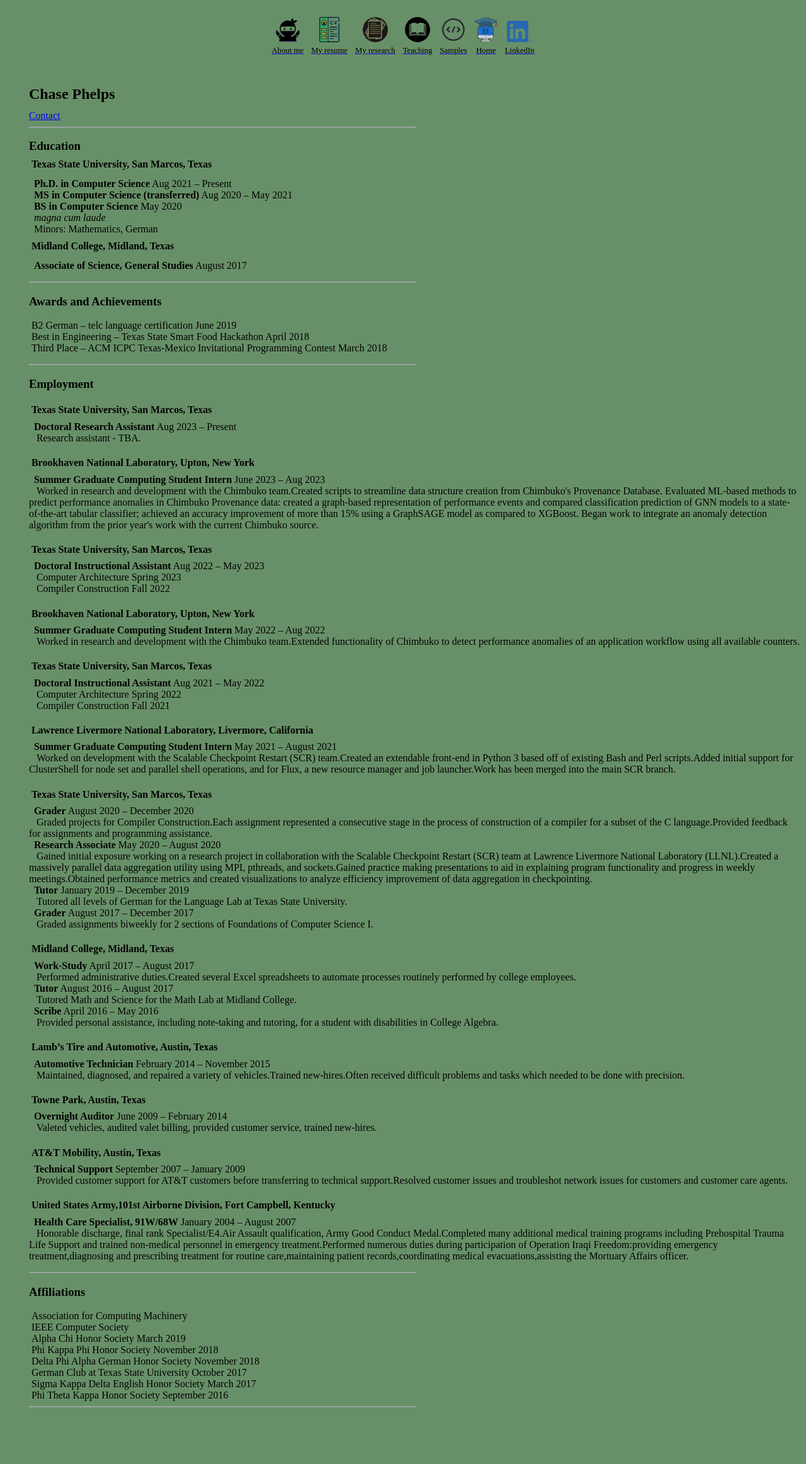
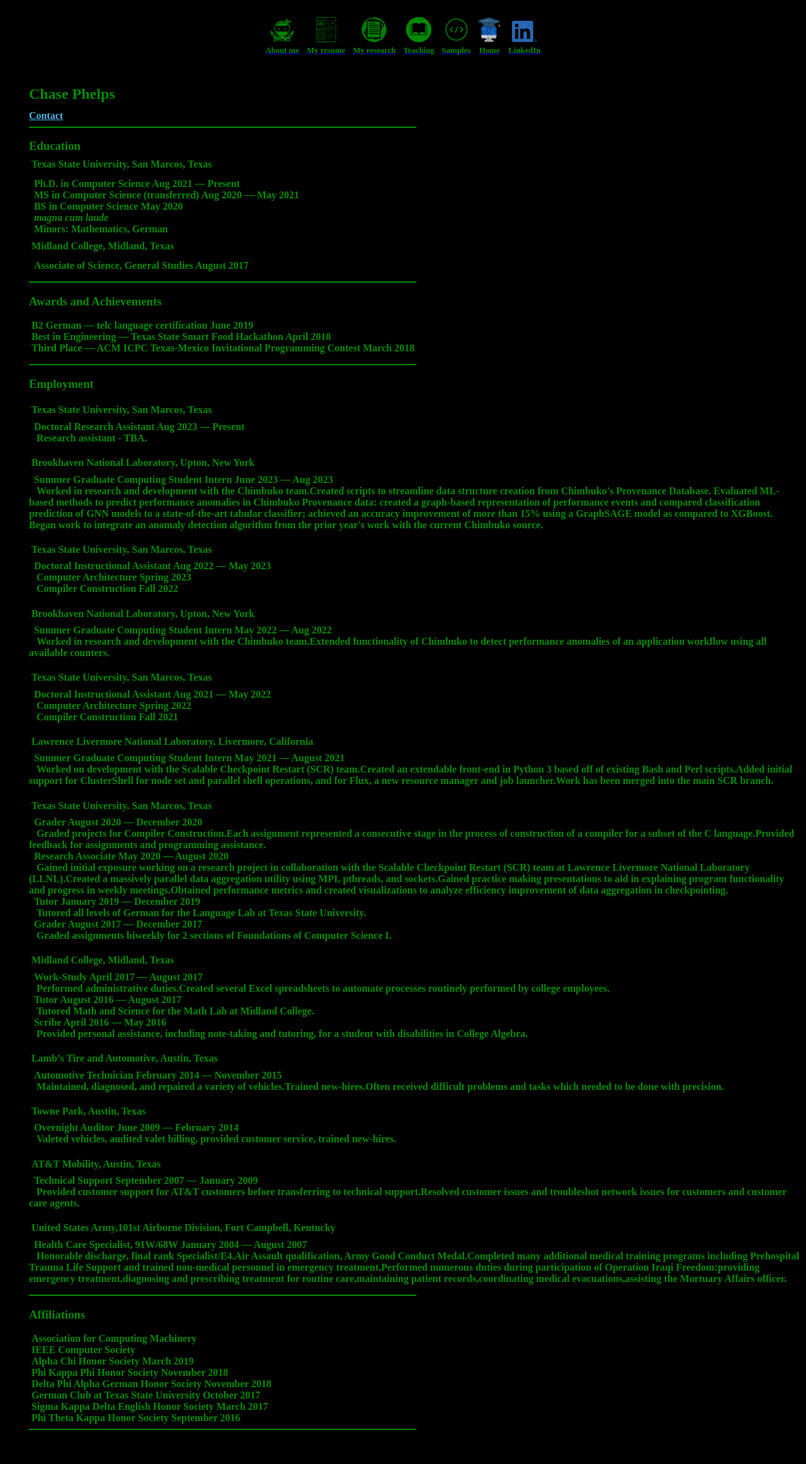
Before and after one commit to chaseleif/chaseleif.github.io, a PHP site: page /index.php?resume in a window 1280 px wide. Shown: the whole page at 63% size. Before the commit the page ends 2235 px from the top, so only its background shows below. Run offline with PHP 8.4, Linux system fonts and the light colour scheme.

Commit message:
change color scheme, use mdash

```diff
--- a/index.php
+++ b/index.php
@@ -99,7 +99,7 @@
         $body .= '</li>';
       }
       $body .= '</ul>';
-      $body .= '<hr width="50%" color="#99A3A4" align="left" />';
+      $body .= '<hr width="50%" color="#008A00" align="left" />';
     }
   }
   else {
@@ -124,6 +124,7 @@
   $page = preg_replace('/\n+/','',$page);
   $page = preg_replace('/\s+/',' ',$page);
   $page = preg_replace('/>\s+</','><',$page);
+  $page = str_replace('a href=','a style="color:#4bb4e6" href=',$page);
   preg_match_all('/:FILE=([^<]+)/', $page, $matches);
   foreach ($matches[1] as $match) {
     $page = str_replace("FILE=$match", code2html($match), $page);
--- a/page.html
+++ b/page.html
@@ -8,14 +8,15 @@
   <meta name="viewport" content="initial-scale=1.0,maximum-scale=1.0,user-scalable=yes,width=device-width">
   <style>
     figure {
-      border: 1px #a9a9a9 solid;
+      border: 3px #008A00 solid;
       width: fit-content;
       padding: 12px;
       margin: auto;
     }
     figcaption {
-      background-color: #689068;
-      color: #000000;
+      background-color: #000000;
+      font-weight: bold;
+      color: #008A00;
       padding: 2px;
       text-align: center;
       font-size: 80%;
@@ -36,7 +37,7 @@
       height: 100%;
     }
     .page-preview-header {
-      background: #689068;
+      background: #000000;
       border: none;
       height: 70px;
       position: relative;
@@ -48,11 +49,11 @@
       padding: 4px;
     }
     .page-preview-header > a:hover {
-      background: #e2f0fc;
+      background: #103010;
       text-decoration: none;
     }
     .page-preview-header > a.active {
-      background: #c9e4f9;
+      background: #103010;
     }
     .page-preview-header > .main {
       margin-right: 0px;
@@ -64,6 +65,8 @@
       padding-top: 3%;
       padding-left: 3%;
       padding-bottom: 3%;
+      color: #008A00;
+      font-weight: bold;
     }
     @media only screen and (orientation: portrait) {
       body {
@@ -93,21 +96,21 @@
     }
   </style>
 </head>
-<body bgcolor="#689068">
+<body bgcolor="#000000">
 <div class="page-preview-header">
-  <a class="hidden-sm hidden-xs" href="index.php?aboutme" id="AboutMe" data-preview-size="100%"><img alt="About Me" src="images/avatar75.png">
+  <a class="hidden-sm hidden-xs" href="index.php?aboutme" id="AboutMe" data-preview-size="100%"><img alt="About Me" src="images/avatar752.png">
   <figcaption>About me</figcaption>
   </a>
-  <a class="hidden-sm hidden-xs" href="index.php?resume" id="MarkdownResume" data-preview-size="1040px"><img alt="Markdown Resume" src="images/resumeico.png">
+  <a class="hidden-sm hidden-xs" href="index.php?resume" id="MarkdownResume" data-preview-size="1040px"><img alt="Markdown Resume" src="images/resumeico2.png">
   <figcaption>My resume</figcaption>
   </a>
-  <a class="hidden-sm hidden-xs" href="index.php?papers" id="ResearchPapers" data-preview-size="1040px"><img alt="Research Papers" src="images/papersico.png">
+  <a class="hidden-sm hidden-xs" href="index.php?papers" id="ResearchPapers" data-preview-size="1040px"><img alt="Research Papers" src="images/papersico2.png">
   <figcaption>My research</figcaption>
   </a>
-  <a class="hidden-sm hidden-xs" href="index.php?teaching" id="Teaching" data-preview-size="1040px"><img alt="Teaching" src="images/courses.png">
+  <a class="hidden-sm hidden-xs" href="index.php?teaching" id="Teaching" data-preview-size="1040px"><img alt="Teaching" src="images/courses2.png">
   <figcaption>Teaching</figcaption>
   </a>
-  <a class="hidden-sm hidden-xs" href="index.php?samples" id="Samples" data-preview-size="1040px"><img alt="Samples" src="images/samples.png">
+  <a class="hidden-sm hidden-xs" href="index.php?samples" id="Samples" data-preview-size="1040px"><img alt="Samples" src="images/samples2.png">
   <figcaption>Samples</figcaption>
   </a>
   <a class="main" href="index.php"><img alt="Computer Science" src="images/CSedico.png">
--- a/pages/activities.html
+++ b/pages/activities.html
@@ -6,7 +6,7 @@
    	<li>ACM Student Group at TxSt</li></ul>
   </li>
 </ul>
-<hr width="50%" color="#99A3A4" align="left" />
+<hr width="50%" color="#008A00" align="left" />
 <h4>August 2021</h4>
 <span class="subsubbr"></span>
 <ul type="none">
@@ -25,7 +25,7 @@
 <img alt="Closer view of the pi cluster from the side" src="images/piside.jpg">
 <br>
 <img alt="Screenshot of an mpi exec showing node names" src="images/mpiexec.png">
-<hr width="50%" color="#99A3A4" align="left" />
+<hr width="50%" color="#008A00" align="left" />
 <h4>Fall 2020, Spring 2021</h4>
 <span class="subsubbr"></span>
 <ul type="none">
@@ -34,4 +34,4 @@
    	<li>ACM Student Group at TxSt</li></ul>
   </li>
 </ul>
-<hr width="50%" color="#99A3A4" align="left" />
+<hr width="50%" color="#008A00" align="left" />
--- a/pages/resume.html
+++ b/pages/resume.html
@@ -21,26 +21,26 @@
 <span class="subsubbr"></span>
 <strong>&nbsp;&nbsp;Associate of Science, General Studies</strong> August 2017
 </p>
-<hr width="50%" color="#99A3A4" align="left" />
+<hr width="50%" color="#008A00" align="left" />
 <h3 id="awards-and-achievements">Awards and Achievements</h3>
 <p>
-&nbsp;B2 German – telc language certification June 2019<br>
-&nbsp;Best in Engineering – Texas State Smart Food Hackathon April 2018<br>
-&nbsp;Third Place – ACM ICPC Texas-Mexico Invitational Programming Contest March 2018
+&nbsp;B2 German &mdash; telc language certification June 2019<br>
+&nbsp;Best in Engineering &mdash; Texas State Smart Food Hackathon April 2018<br>
+&nbsp;Third Place &mdash; ACM ICPC Texas-Mexico Invitational Programming Contest March 2018
 </p>
-<hr width="50%" color="#99A3A4" align="left" />
+<hr width="50%" color="#008A00" align="left" />
 <h3 id="employment">Employment</h3>
 <h4 id="txst-fall2023">
 <strong>&nbsp;Texas State University, San Marcos, Texas</strong></h4>
 <span class="subbr"></span>
-<p><strong>&nbsp;&nbsp;Doctoral Research Assistant</strong> Aug 2023 – Present
+<p><strong>&nbsp;&nbsp;Doctoral Research Assistant</strong> Aug 2023 &mdash; Present
 <br>&nbsp;&nbsp;&nbsp;
 Research assistant - TBA.
 </p>
 <h4 id="bnl-summer2023">
 <strong>&nbsp;Brookhaven National Laboratory, Upton, New York</strong></h4>
 <span class="subbr"></span>
-<p><strong>&nbsp;&nbsp;Summer Graduate Computing Student Intern</strong> June 2023 – Aug 2023
+<p><strong>&nbsp;&nbsp;Summer Graduate Computing Student Intern</strong> June 2023 &mdash; Aug 2023
 <br>&nbsp;&nbsp;&nbsp;
 Worked in research and development with the Chimbuko team.
 Created scripts to streamline data structure creation from Chimbuko's Provenance Database. Evaluated ML-based methods to predict performance anomalies in Chimbuko Provenance data: created a graph-based representation of performance events and compared classification prediction of GNN models to a state-of-the-art tabular classifier; achieved an accuracy improvement of more than 15% using a GraphSAGE model as compared to XGBoost. Began work to integrate an anomaly detection algorithm from the prior year's work with the current Chimbuko source.
@@ -133,14 +133,14 @@ Often received difficult problems and tasks which needed to be done with precisi
 <h4 id="towne-park-austin-texas">
 <strong>&nbsp;Towne Park, Austin, Texas</strong></h4>
 <span class="subbr"></span>
-<p><strong>&nbsp;&nbsp;Overnight Auditor</strong> June 2009 – February 2014
+<p><strong>&nbsp;&nbsp;Overnight Auditor</strong> June 2009 &mdash; February 2014
 <br>&nbsp;&nbsp;&nbsp;
 Valeted vehicles, audited valet billing, provided customer service, trained new-hires.
 </p>
 <h4 id="att-mobility-austin-texas">
 <strong>&nbsp;AT&amp;T Mobility, Austin, Texas</strong></h4>
 <span class="subbr"></span>
-<p><strong>&nbsp;&nbsp;Technical Support</strong> September 2007 – January 2009
+<p><strong>&nbsp;&nbsp;Technical Support</strong> September 2007 &mdash; January 2009
 <br>&nbsp;&nbsp;&nbsp;
 Provided customer support for AT&amp;T customers before transferring to technical support.
 Resolved customer issues and troubleshot network issues for customers and customer care agents.
```
Also changed, not shown: other parts of pages/resume.html (+18 -18 lines), pages/aboutme.html (+6 -6 lines), pages/papers.html (+5 -5 lines), pages/teaching.html (+6 -6 lines).
